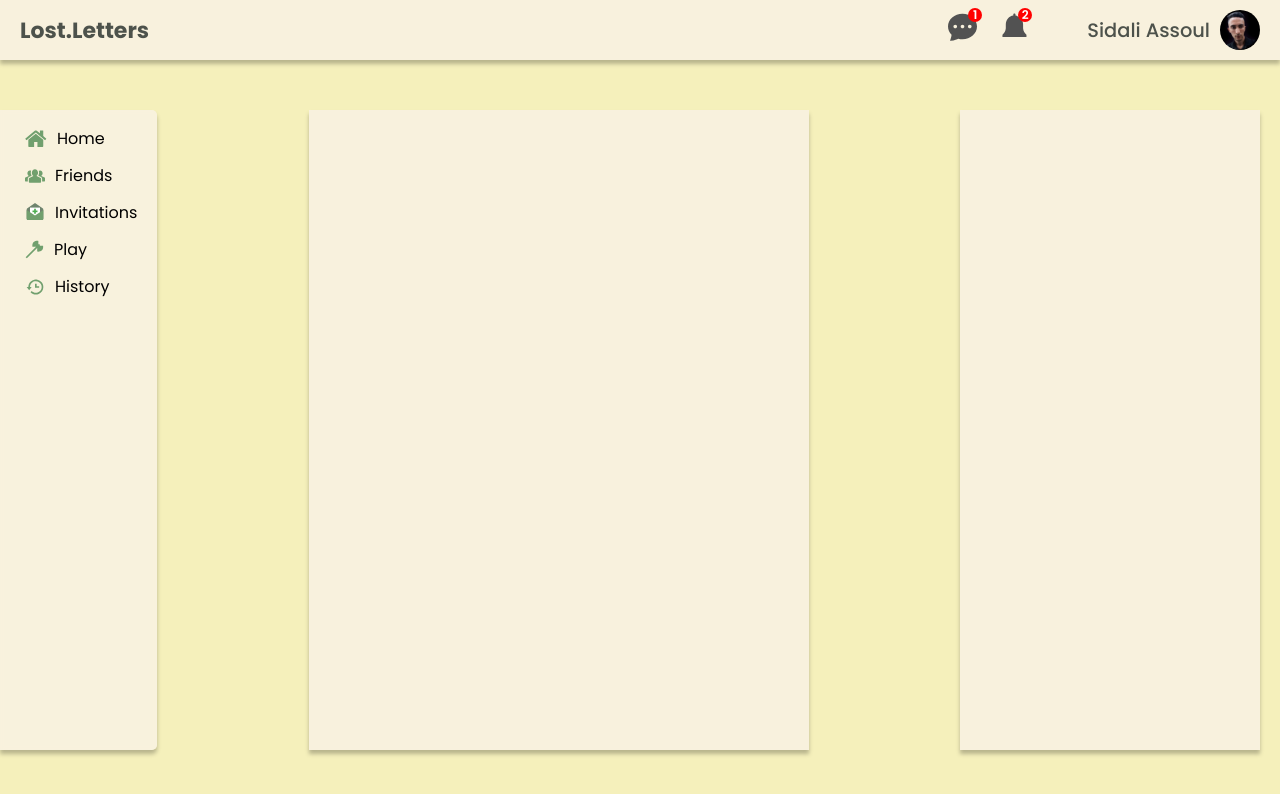
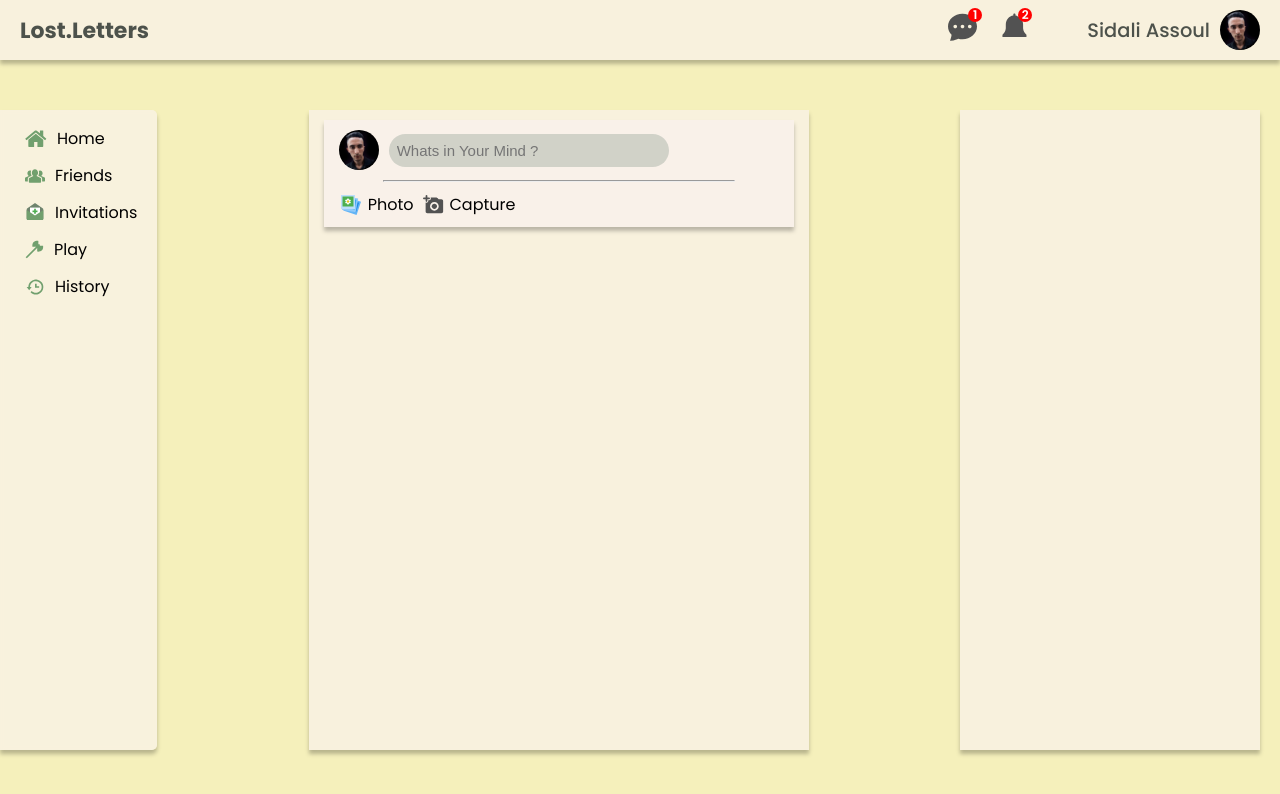
Before and after one commit to stormsidali2001/lost-letters-frontend, a Next.js app: page /feed in a window 1280 px wide. Shown: the top 794 px of the page. Built offline with nearby package versions, Linux system fonts and the light colour scheme.

Commit message:
new post component done

```diff
--- /dev/null
+++ b/components/NewPost/NewPost.module.css
@@ -0,0 +1,51 @@
+.container{
+    background-color: var(--form-bg);
+    box-shadow: 0px 4px 4px rgba(0, 0, 0, 0.25);
+    display: flex;
+    flex-direction: column;
+    row-gap: 10px;
+    padding: 10px 15px;
+}
+.container .top{
+    display: flex;
+    align-items: center;
+    column-gap:10px;
+}
+.container .top .profilImage{
+    width: 40px;
+    height: 40px;
+    border-radius: 50%;
+    cursor: pointer;
+}
+.container .top .postInput{
+    background: rgba(139, 154, 143, 0.37);
+    border-radius: 20px;
+    padding: 8px 8px;
+    width: 280px;
+    color:var(--text-color-secondary);
+    font-size: 15px;
+    cursor: pointer;
+}
+
+.container .separator{
+    background-color: #D9D9D9;
+    width: 80%;
+    margin: 0 auto;
+}
+.container .bottom{
+
+}
+.container .bottom .links{
+    display: flex;
+    align-items: center;
+    column-gap: 10px;
+}
+.container .bottom .links .link{
+    display: flex;
+    column-gap: 5px;
+    align-items: center;
+
+}
+.container .bottom .links .link .text{
+
+}
--- /dev/null
+++ b/components/NewPost/NewPost.tsx
@@ -0,0 +1,42 @@
+import CaptureIcon from '../icons/CaptureIcon'
+import PhotoIcon from '../icons/PhotoIcon'
+import styles from './NewPost.module.css'
+const NewPost = () => {
+    const links =[
+        {
+            text:"Photo",
+            icon:<PhotoIcon/>
+        },
+        {
+            text:"Capture",
+            icon:<CaptureIcon/>
+        }
+    ]
+  return (
+    <div className={styles.container}>
+        <div className={styles.top}>
+            <img src='/sidali.jpg' className={styles.profilImage}/>
+            <input className={styles.postInput} placeholder="Whats in Your Mind ?"/>
+        </div>
+        <hr className={styles.separator}/>
+        <div className={styles.bottom}>
+            <ul className={styles.links}>
+                {
+                    links.map(({text,icon},index)=>{
+                        return(
+                            <li key={index} className={styles.link}>
+                                {icon}
+                                <label className={styles.text}>{text}</label>
+                            </li>
+                        )
+                    })
+                }
+
+            </ul>
+
+        </div>
+    </div>
+  )
+}
+
+export default NewPost
--- /dev/null
+++ b/components/icons/CaptureIcon.tsx
@@ -0,0 +1,13 @@
+const CaptureIcon = () => {
+  return (
+
+<svg width="21" height="21" viewBox="0 0 21 21" fill="none" xmlns="http://www.w3.org/2000/svg">
+    <path d="M2.625 7C2.625 7.48125 3.01875 7.875 3.5 7.875C3.98125 7.875 4.375 7.48125 4.375 7V5.25H6.125C6.60625 5.25 7 4.85625 7 4.375C7 3.89375 6.60625 3.5 6.125 3.5H4.375V1.75C4.375 1.26875 3.98125 0.875 3.5 0.875C3.01875 0.875 2.625 1.26875 2.625 1.75V3.5H0.875C0.39375 3.5 0 3.89375 0 4.375C0 4.85625 0.39375 5.25 0.875 5.25H2.625V7Z" fill="#525252"/>
+    <path d="M11.375 14.875C12.8247 14.875 14 13.6997 14 12.25C14 10.8003 12.8247 9.625 11.375 9.625C9.92525 9.625 8.75 10.8003 8.75 12.25C8.75 13.6997 9.92525 14.875 11.375 14.875Z" fill="#525252"/>
+    <path d="M18.375 5.25H15.6012L14.5163 4.06875C14.3532 3.88972 14.1546 3.74667 13.9331 3.64874C13.7116 3.55081 13.4722 3.50015 13.23 3.5H7.63C7.77875 3.7625 7.875 4.05125 7.875 4.375C7.875 5.3375 7.0875 6.125 6.125 6.125H5.25V7C5.25 7.9625 4.4625 8.75 3.5 8.75C3.17625 8.75 2.8875 8.65375 2.625 8.505V17.5C2.625 18.4625 3.4125 19.25 4.375 19.25H18.375C19.3375 19.25 20.125 18.4625 20.125 17.5V7C20.125 6.0375 19.3375 5.25 18.375 5.25ZM11.375 16.625C8.96 16.625 7 14.665 7 12.25C7 9.835 8.96 7.875 11.375 7.875C13.79 7.875 15.75 9.835 15.75 12.25C15.75 14.665 13.79 16.625 11.375 16.625Z" fill="#525252"/>
+</svg>
+
+  )
+}
+
+export default CaptureIcon
--- /dev/null
+++ b/components/icons/PhotoIcon.tsx
@@ -0,0 +1,20 @@
+const PhotoIcon = () => {
+  return (
+
+<svg width="24" height="24" viewBox="0 0 24 24" fill="none" xmlns="http://www.w3.org/2000/svg">
+    <path d="M8.73716 4.28906L22.0092 8.74106L17.5572 22.0131L4.28516 17.5611L8.73716 4.28906Z" fill="#64B5F6"/>
+    <path d="M9.61904 6.25195L20.08 9.66195L16.98 19.172L6.51904 15.762L9.61904 6.25195Z" fill="#1E88E5"/>
+    <path d="M5.44074 2.88892L19.2027 5.42292L16.6687 19.1849L2.90674 16.6509L5.44074 2.88892Z" fill="#90CAF9"/>
+    <path d="M6.60938 4.72192L17.4444 6.64692L15.6944 16.4969L4.85938 14.5719L6.60938 4.72192Z" fill="#42A5F5"/>
+    <path d="M2 2H16V16H2V2Z" fill="#BBDEFB"/>
+    <path d="M3.5 3.5H14.5V13.5H3.5V3.5Z" fill="#4CAF50"/>
+    <path d="M8 6.5C8 5.95 8.45 5.5 9 5.5C9.55 5.5 10 5.95 10 6.5C10 7.05 9 8.5 9 8.5C9 8.5 8 7.05 8 6.5ZM10 10.5C10 11.05 9.55 11.5 9 11.5C8.45 11.5 8 11.05 8 10.5C8 9.95 9 8.5 9 8.5C9 8.5 10 9.95 10 10.5Z" fill="white"/>
+    <path d="M6.75002 8.35002C6.25002 8.05002 6.10002 7.45002 6.40002 7.00002C6.70002 6.50002 7.30002 6.35002 7.75002 6.65002C8.25002 6.95002 9.00002 8.50002 9.00002 8.50002C9.00002 8.50002 7.25002 8.65002 6.75002 8.35002ZM11.25 8.65002C11.75 8.95002 11.9 9.55002 11.6 10C11.3 10.5 10.7 10.65 10.25 10.35C9.75002 10.1 9.00002 8.50002 9.00002 8.50002C9.00002 8.50002 10.75 8.35002 11.25 8.65002Z" fill="white"/>
+    <path d="M11.25 8.35002C11.75 8.05002 11.9 7.45002 11.6 7.00002C11.3 6.50002 10.7 6.35002 10.25 6.65002C9.75002 6.90002 9.00002 8.50002 9.00002 8.50002C9.00002 8.50002 10.75 8.65002 11.25 8.35002ZM6.75002 8.65002C6.25002 8.95002 6.10002 9.55002 6.40002 10C6.70002 10.5 7.30002 10.65 7.75002 10.35C8.25002 10.05 9.00002 8.50002 9.00002 8.50002C9.00002 8.50002 7.25002 8.35002 6.75002 8.65002Z" fill="white"/>
+    <path d="M9 9.5C9.55228 9.5 10 9.05228 10 8.5C10 7.94772 9.55228 7.5 9 7.5C8.44772 7.5 8 7.94772 8 8.5C8 9.05228 8.44772 9.5 9 9.5Z" fill="#FFC107"/>
+</svg>
+
+  )
+}
+
+export default PhotoIcon
--- a/components/posts/Posts.module.css
+++ b/components/posts/Posts.module.css
@@ -5,4 +5,5 @@
     height: 80vh;
     display: flex;
     flex-direction: column;
+    padding: 10px 15px;
 }
--- a/components/posts/Posts.tsx
+++ b/components/posts/Posts.tsx
@@ -1,8 +1,9 @@
+import NewPost from '../NewPost/NewPost';
 import styles from './Posts.module.css';
 const Posts = () => {
   return (
     <div className={styles.container}>
-
+        <NewPost/>
     </div>
   )
 }
```
